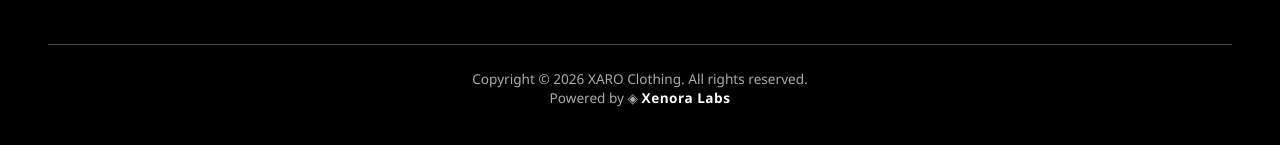
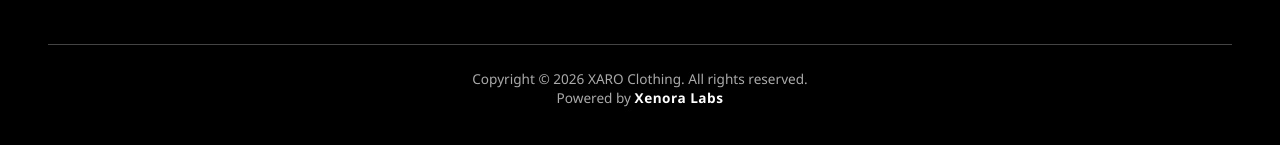
Before and after one commit to Sathirasugeesvara/xaro-clothing, a React (Vite) app: page / in a window 1280 px wide. Shown: the part 1596-1741 px from the top of the page. Built offline with nearby package versions, Linux system fonts and the light colour scheme.

Commit message:
change link

```diff
--- a/src/components/Footer.tsx
+++ b/src/components/Footer.tsx
@@ -66,9 +66,9 @@ const Footer: React.FC = () => {
   <p>
     Copyright © 2026 XARO Clothing. All rights reserved.
     <br />
-    Powered by ◈ {" "}
+    Powered by {" "}
     <a
-      href="https://xenora-labs.vercel.app"
+      href="https://xenoralabs.vercel.app"
       target="_blank"
       rel="noopener noreferrer"
       className="brand-link"
```
